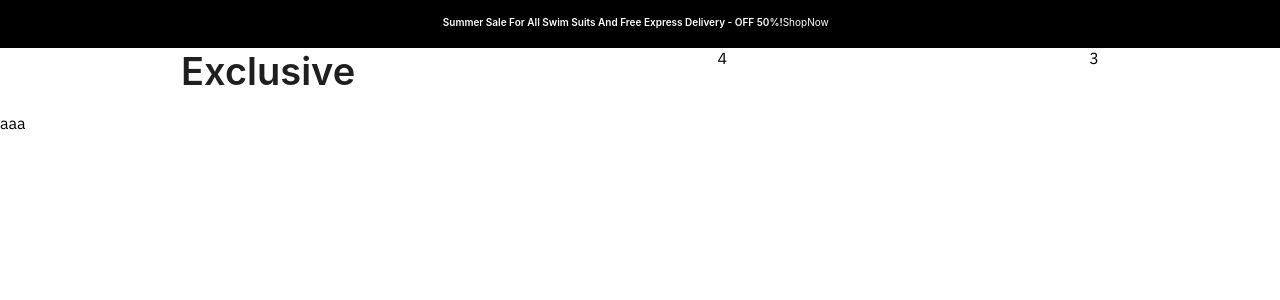
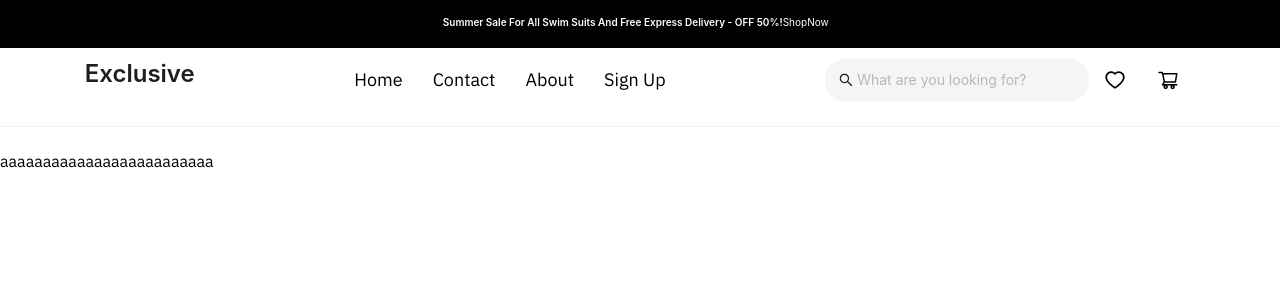
Before and after one commit to Abdullahhosny58/E-CommercewithAuth, a Next.js app: page / in a window 1280 px wide. Shown: the top 300 px of the page. Built offline with nearby package versions, Linux system fonts and the light colour scheme.

Commit message:
done add to cart

```diff
--- a/src/app/layout.tsx
+++ b/src/app/layout.tsx
@@ -2,6 +2,7 @@ import "../theme/globals.scss";
 import type { Metadata } from "next";
 import Providers from "@/providers/Providers";
 import HeaderNavbar from "@/components/Layout/HeaderNavbar/HeaderNavbar";
+import { Divider } from "antd";
 
 export const metadata: Metadata = {
   title: "Create Next App",
@@ -18,7 +19,9 @@ export default function RootLayout({
       <body>
         <Providers>
           <HeaderNavbar />
+          <Divider />
           {children}
+
         </Providers>
       </body>
     </html>
--- a/src/app/page.tsx
+++ b/src/app/page.tsx
@@ -1,10 +1,11 @@
+import Contact from "@/components/Layout/Content";
 import React from "react";
 
 const page = () => {
   return (
     <div>
-      {/* <Content />; */}
-      aaa
+      <Contact />
+
     </div>
   );
 };
--- /dev/null
+++ b/src/components/Layout/Content/Sidebar/Sidebar.tsx
@@ -0,0 +1,5 @@
+const Sidebar: React.FC = () => {
+  return <div>aaaaaaaaaaaaaaaaaaaaaaaaa</div>
+};
+
+export default Sidebar;
--- /dev/null
+++ b/src/components/Layout/Content/index.tsx
@@ -0,0 +1,11 @@
+import Sidebar from "./Sidebar/Sidebar";
+
+const Contact: React.FC = () => {
+  return (
+    <div>
+      <Sidebar />
+    </div>
+  )
+};
+
+export default Contact;
--- /dev/null
+++ b/src/components/Layout/HeaderNavbar/Content/Navbar/Navbar.module.scss
@@ -0,0 +1,27 @@
+
+
+  .navList {
+    display: flex;
+    gap: 30px; /* Controls spacing */
+    list-style: none; /* Removes default bullets */
+    padding: 0;
+    margin: 10px;
+  }
+
+  .navItem {
+    font-size: 18px;
+    text-transform: capitalize;
+    cursor: pointer;
+    position: relative;
+  }
+
+  .navItem:hover::after {
+    content: "";
+    position: absolute;
+    left: 0;
+    bottom: -3px;
+    width: 100%;
+    height: 1px;
+    background-color: #000;
+    transition: width 0.3s ease-in-out;
+  }
--- /dev/null
+++ b/src/components/Layout/HeaderNavbar/Content/Navbar/Navbar.tsx
@@ -0,0 +1,26 @@
+"use client";
+import { Flex  } from "antd";
+
+import styles from "./Navbar.module.scss";
+
+const Navbar = () => {
+
+  return (
+    <header>
+      <Flex justify="space-between">
+
+        <Flex align="center" justify="space-between">
+          <ul className={styles.navList}>
+            <li className={styles.navItem}>Home</li>
+            <li className={styles.navItem}>Contact</li>
+            <li className={styles.navItem}>About</li>
+            <li className={styles.navItem}>Sign Up</li>
+          </ul>
+        </Flex>
+
+      </Flex>
+    </header>
+  );
+};
+
+export default Navbar;
--- /dev/null
+++ b/src/components/Layout/HeaderNavbar/Content/Search/Search.module.scss
@@ -0,0 +1,24 @@
+.search {
+    background-color: #f5f5f5; // Light gray background
+    border-radius: 20px; // Rounded corners
+    padding: 10px 14px;
+    font-size: 14px;
+    border: none; // Remove border
+    outline: none;
+
+    &:focus {
+      border: 1px solid #fff; // Light border on focus
+      outline: none;
+    }
+  }
+
+  .Icon {
+    font-size: 16px;
+    color: #888; // Light gray icon color
+    cursor: pointer;
+  }
+  .ant-btn-link .iconLike {
+    font-size: 300px; /* Adjust size as needed */
+    color: #000;/* Use your color variable */
+    cursor: pointer;
+  }
--- /dev/null
+++ b/src/components/Layout/HeaderNavbar/Content/Search/Search.tsx
@@ -0,0 +1,50 @@
+import React, { useState } from "react";
+import { Button, Drawer, Flex, Input } from "antd";
+import { HeartOutlined, SearchOutlined, ShoppingCartOutlined } from "@ant-design/icons";
+import styles from "./search.module.scss";
+
+const SearchInput: React.FC = () => {
+  const [open, setOpen] = useState(false);
+  const [placement] = useState<'left' | 'right' | 'top' | 'bottom'>('right'); // You can specify other placements here if needed.
+
+  const showDrawer = () => {
+    setOpen(true);
+  };
+
+  const onClose = () => {
+    setOpen(false);
+  };
+
+
+  return (
+    <Flex align="center" >
+      <Input
+        placeholder="What are you looking for?"
+        prefix={<SearchOutlined className={styles.searchIcon} />}
+        className={styles.search}
+      />
+      <Button type="link">
+        <HeartOutlined className={styles.iconLike} style={{ color: "#000", fontSize: "20px" }} />
+      </Button>
+      <Button type="link" onClick={showDrawer}>
+        <ShoppingCartOutlined className={styles.iconLike} style={{ color: "#000", fontSize: "22px" }} />
+      </Button>
+
+      <Drawer
+        title="Basic Drawer"
+        placement={placement}
+        closable={false}
+        onClose={onClose}
+        open={open}
+        key={placement}
+      >
+        <p>Some contents...</p>
+        <p>Some contents...</p>
+        <p>Some contents...</p>
+      </Drawer>
+
+    </Flex>
+  );
+};
+
+export default SearchInput;
--- a/src/components/Layout/HeaderNavbar/HeaderNavbar.module.scss
+++ b/src/components/Layout/HeaderNavbar/HeaderNavbar.module.scss
@@ -0,0 +1,9 @@
+.logo {
+  font-weight: bold;
+  font-size: 18px;
+  text-transform: capitalize;
+}
+
+.header {
+  margin: 10px;
+}
--- a/src/components/Layout/HeaderNavbar/HeaderNavbar.tsx
+++ b/src/components/Layout/HeaderNavbar/HeaderNavbar.tsx
@@ -1,22 +1,30 @@
-"use clinte"
-
+"use client";
 import { Flex, Typography } from "antd";
 import Header from "../Header/Header";
+
+import styles from "./HeaderNavbar.module.scss";
+import Navbar from "./Content/Navbar/Navbar";
+import SearchInput from "./Content/Search/Search";
 
 const HeaderNavbar = () => {
   const { Title } = Typography;
 
   return (
     <header>
-        <Header/>
-        <Flex justify="space-around" >
+      <Header />
+      <Flex justify="space-around" className={styles.header}>
         <Flex>
-              <Title>
+          <Title level={3} className={styles.logo}>
             Exclusive
           </Title>
         </Flex>
-            <Flex>4</Flex>
-            <Flex>3</Flex>
+        <Flex>
+          <Navbar />
+        </Flex>
+
+        <Flex>
+          <SearchInput />
+        </Flex>
       </Flex>
     </header>
   );
--- a/src/theme/globals.scss
+++ b/src/theme/globals.scss
@@ -14,6 +14,7 @@ body {
 :root {
   //Colors
   --clr-color-white: #fff;
+  --clr-color-black: #000000;
 
   //Border Colors
   --clr-border-white: #dde8f0;
```
Also changed, not shown: src/components/Layout/Content/Sidebar/Sidebar.module.scss (added), src/public/images/ExclusiveLogo.png (added), src/public/images/cimaLogo.png (deleted). Lines whose indentation alone changed are shown as unchanged.
